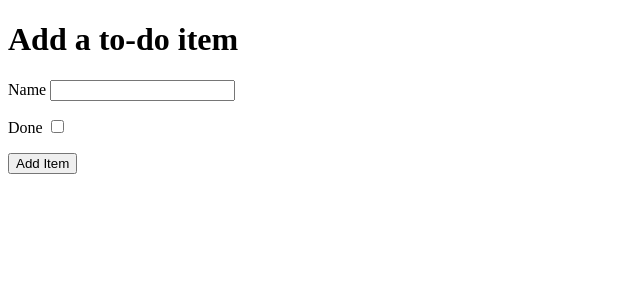
After one commit to James-VT/ci-fsf-hello-django, a Django app: page /add in a window 1280 px wide. The commit adds this page. Shown: the top 300 px of the page, without its empty margins (0-640 px from the left). Run offline with Django 3.2, Linux system fonts and the light colour scheme.

Commit message:
add: Add create functionality

```diff
--- a/django_todo/urls.py
+++ b/django_todo/urls.py
@@ -15,9 +15,10 @@ Including another URLconf
 """
 from django.contrib import admin
 from django.urls import path
-from todo.views import get_todo_list
+from todo.views import get_todo_list, add_item
 
 urlpatterns = [
     path('admin/', admin.site.urls),
-    path('', get_todo_list, name='get_todo_list')
+    path('', get_todo_list, name='get_todo_list'),
+    path('add', add_item, name='add')
 ]
--- /dev/null
+++ b/todo/templates/todo/add_item.html
@@ -0,0 +1,32 @@
+<!DOCTYPE html>
+<html lang="en">
+<head>
+    <meta charset="UTF-8">
+    <meta http-equiv="X-UA-Compatible" content="IE=edge">
+    <meta name="viewport" content="width=device-width, initial-scale=1.0">
+    <title>Document</title>
+</head>
+<body>
+    <h1>Add a to-do item</h1>
+    <form method="POST" action="add">
+        {% csrf_token %}
+        <div>
+            <p>
+                <label for="id_name">Name</label>
+                <input type="text" id="id_name" name="item_name"/>
+            </p>
+        </div>
+        <div>
+            <p>
+                <label for="id_done">Done</label>
+                <input type="checkbox" id="id_done" name="done"/>
+            </p>
+        </div>
+        <div>
+            <p>
+                <button type="submit">Add Item</button>
+            </p>
+        </div>
+    </form>
+</body>
+</html>
--- a/todo/templates/todo/todo_list.html
+++ b/todo/templates/todo/todo_list.html
@@ -20,6 +20,7 @@
         {% empty %}
         <tr><td>You have nothing to do</td></tr>
         {% endfor %}
+        <a href="/add">Add an item</a>
     </table>
 </body>
 </html>
--- a/todo/views.py
+++ b/todo/views.py
@@ -1,4 +1,4 @@
-from django.shortcuts import render
+from django.shortcuts import render, redirect
 from .models import Item
 
 # Create your views here.
@@ -10,3 +10,13 @@ def get_todo_list(request):
         "items": items
     }
     return render(request, "todo/todo_list.html", context)
+
+
+def add_item(request):
+    if request.method == "POST":
+        name = request.POST.get("item_name")
+        done = "done" in request.POST
+        Item.objects.create(name=name, done=done)
+
+        return redirect('get_todo_list')
+    return render(request, "todo/add_item.html")
```
Also changed, not shown: db.sqlite3.
